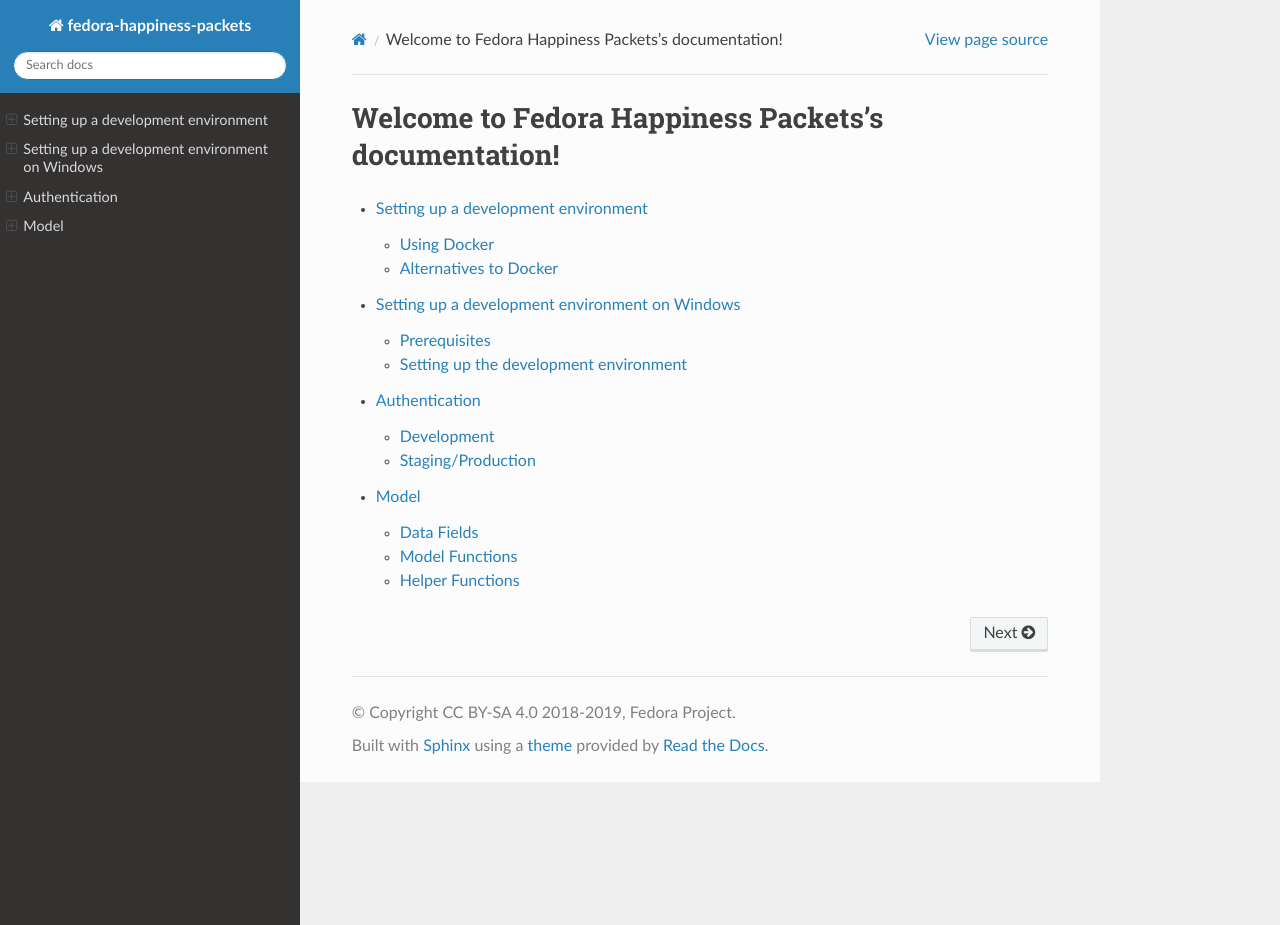
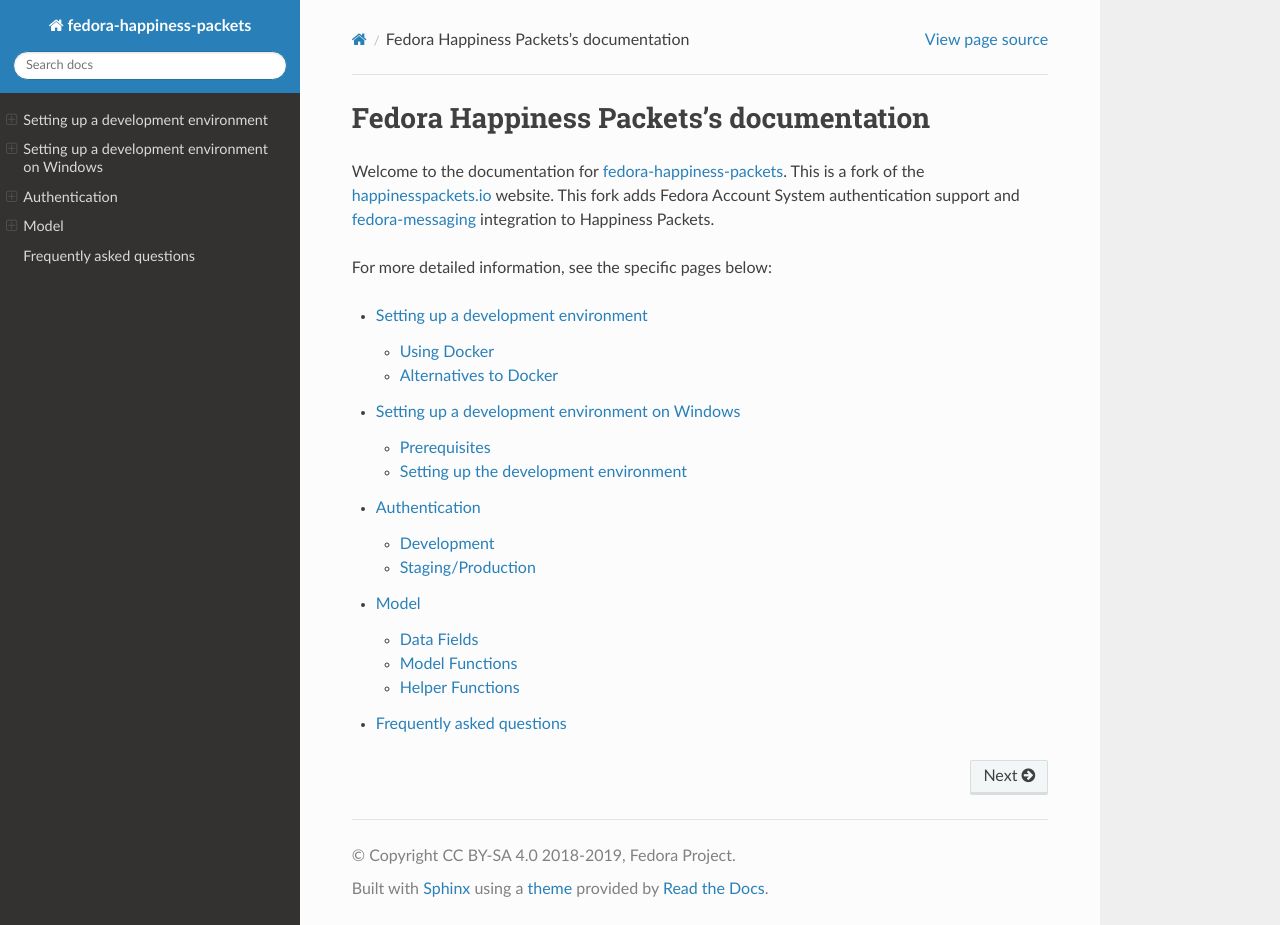
Before and after one commit to travisdev1/travis, a Sphinx documentation site: the page built from docs/index.rst, in a window 1280 px wide and 925 px high. Built offline with Sphinx 7.4.7 and the Read the Docs theme 2.0.0, drawn with Linux system fonts in a browser that asks for light colours; formulas are drawn with MathJax 3.

```diff
--- a/docs/index.rst
+++ b/docs/index.rst
@@ -1,10 +1,11 @@
-.. Fedora Happiness Packets documentation master file, created by
-   sphinx-quickstart on Sun Dec  2 16:18:13 2018.
-   You can adapt this file completely to your liking, but it should at least
-   contain the root `toctree` directive.
+Fedora Happiness Packets's documentation
+========================================
 
-Welcome to Fedora Happiness Packets's documentation!
-====================================================
+Welcome to the documentation for `fedora-happiness-packets <https://pagure.io/fedora-commops/fedora-happiness-packets>`_.
+This is a fork of the `happinesspackets.io <https://happinesspackets.io/>`_ website.
+This fork adds Fedora Account System authentication support and `fedora-messaging <https://fedora-messaging.readthedocs.io/>`_ integration to Happiness Packets.
+
+For more detailed information, see the specific pages below:
 
 .. toctree::
    :maxdepth: 2
```
Also changed, not shown: other parts of docs/index.rst (+1 -1 lines), docs/faq.rst (added, +12 -0 lines).
